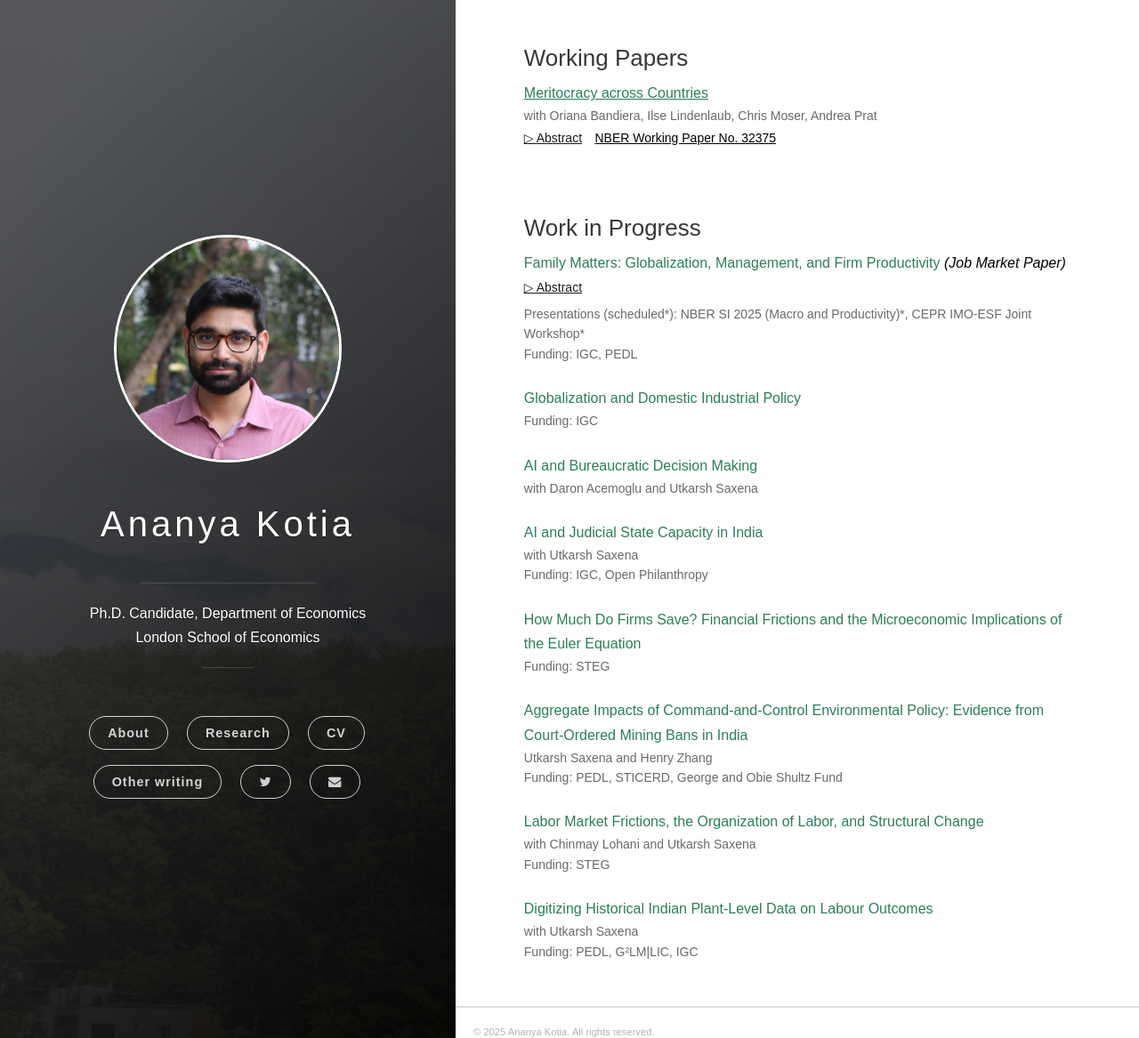
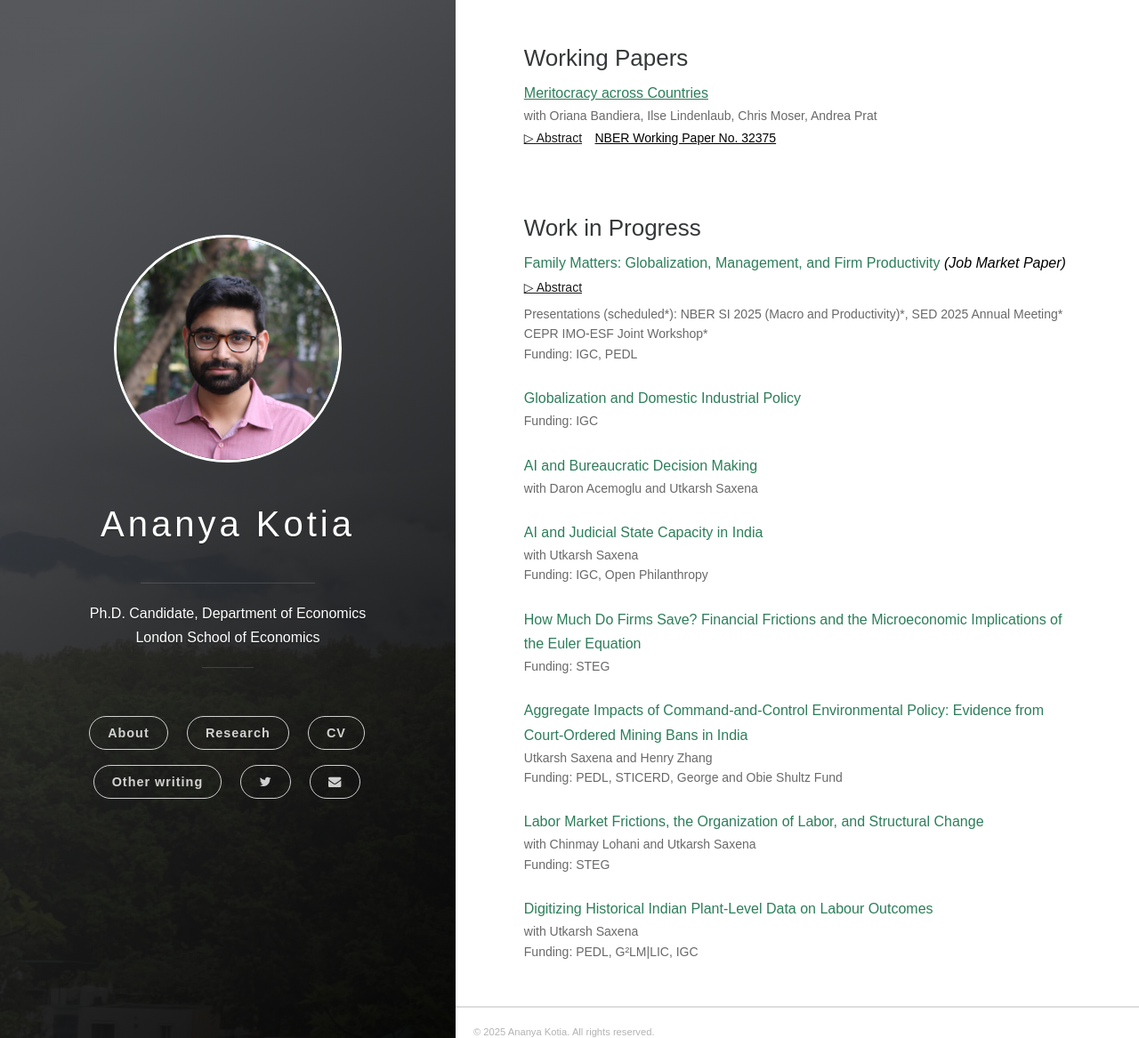
Before and after one commit to ananyakotia/ananyakotia.github.io, a Jekyll site: the page built from pages/research.markdown, in a window 1280 px wide and 1167 px high. Shown: the whole window at 89% size. Built offline with Jekyll 4.4.1, drawn with Linux system fonts in a browser that asks for light colours; some web fonts are replaced; a style sheet for code colours, icons or effects is not loaded.

Commit message:
Update research.markdown

```diff
--- a/pages/research.markdown
+++ b/pages/research.markdown
@@ -58,6 +58,7 @@ permalink: /research/
 <li class="author-funding" style="font-size: 14px; margin-top: -20px">
   Presentations (scheduled*):
   <a href="https://www.nber.org/conferences/si-2025-macroeconomics-and-productivity" target="_blank">NBER SI 2025 (Macro and Productivity)*</a>,
+  <a href="https://editorialexpress.com/conference/SED2025/program/SED2025.html">SED 2025 Annual Meeting*</a>
   <a href="https://cepr.org/events/joint-workshop-incentives-management-and-organization-imo-entrepreneurship-strategy-and-0" target="_blank">CEPR IMO-ESF Joint Workshop*</a>
 </li>
   <li class="author-funding" style="font-size: 14px;">Funding: IGC, PEDL</li>
```
